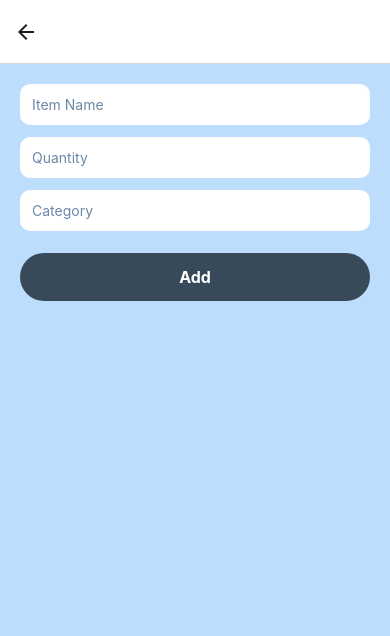
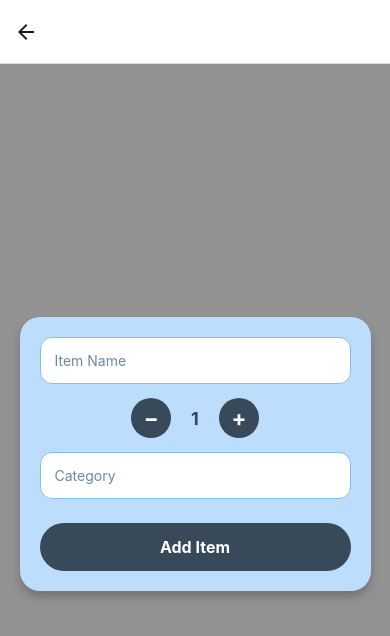
Before and after one commit to Curious-Cathy/MiniInventoryManager, a React Native app: screen /AddItem in a window 390 px wide. Shown: the top 636 px of the page. Built offline with nearby package versions, Linux system fonts and the light colour scheme.

Commit message:
Enhance UI, floating modal, validation, search, sorting, and keyboard handling

```diff
--- a/components/ItemCard.js
+++ b/components/ItemCard.js
@@ -6,10 +6,12 @@ export default function ItemCard({ item, onEdit, onDelete }) {
       <View style={styles.info}>
         <Text style={styles.name}>{item.name}</Text>
 
-        <Text style={styles.text}>
-          <Text style={styles.label}>Stock: </Text>
-          {item.quantity}
-        </Text>
+        <View style={styles.badge}>
+  <Text style={styles.badgeText}>
+    Qty: {item.quantity}
+  </Text>
+</View>
+
 
         <Text style={styles.text}>
           <Text style={styles.label}>Category: </Text>
@@ -32,14 +34,20 @@ export default function ItemCard({ item, onEdit, onDelete }) {
 
 const styles = StyleSheet.create({
   card: {
-    backgroundColor: '#FFFFFF',
-    borderRadius: 14,
-    padding: 20,
-    marginBottom: 16,
-    minHeight: 130,
-    flexDirection: 'row',
-    justifyContent: 'space-between'
-  },
+  backgroundColor: '#FFFFFF',
+  borderRadius: 16,
+  padding: 20,
+  marginBottom: 18,
+  minHeight: 140,
+  flexDirection: 'row',
+  justifyContent: 'space-between',
+  shadowColor: '#000',
+  shadowOffset: { width: 0, height: 4 },
+  shadowOpacity: 0.1,
+  shadowRadius: 6,
+  elevation: 4
+},
+
   info: {
     flex: 1,
     justifyContent: 'space-between'
@@ -78,5 +86,20 @@ const styles = StyleSheet.create({
     color: '#fff',
     fontSize: 13,
     textAlign: 'center'
-  }
+  },
+  badge: {
+  backgroundColor: '#384959',
+  alignSelf: 'flex-start',
+  paddingHorizontal: 10,
+  paddingVertical: 4,
+  borderRadius: 12,
+  marginTop: 6,
+  marginBottom: 6
+},
+badgeText: {
+  color: '#FFFFFF',
+  fontSize: 12,
+  fontWeight: 'bold'
+},
+
 });
--- a/screens/AddItemScreen.js
+++ b/screens/AddItemScreen.js
@@ -6,7 +6,7 @@ import { Alert } from 'react-native';
 
 export default function AddItemScreen({ navigation, route }) {
   const [name, setName] = useState('');
-  const [quantity, setQuantity] = useState('');
+  const [quantity, setQuantity] = useState(1);
   const [category, setCategory] = useState('');
 
   const save = async () => {
@@ -26,6 +26,7 @@ export default function AddItemScreen({ navigation, route }) {
   category
 });
 
+
   await saveItems(items);
   route.params.loadItems();
   navigation.goBack();
@@ -33,30 +34,83 @@ export default function AddItemScreen({ navigation, route }) {
 
 
   return (
-    <View style={styles.container}>
-      <TextInput style={styles.input} placeholder="Item Name" placeholderTextColor="#6A89A7" onChangeText={setName} />
-      <TextInput style={styles.input} placeholder="Quantity" placeholderTextColor="#6A89A7" onChangeText={setQuantity} />
-      <TextInput style={styles.input} placeholder="Category" placeholderTextColor="#6A89A7" onChangeText={setCategory} />
+  <View style={styles.overlay}>
+    <View style={styles.card}>
 
-      <TouchableOpacity style={styles.button} onPress={save}>
-        <Text style={styles.buttonText}>Add</Text>
+      <TextInput
+        style={styles.input}
+        placeholder="Item Name"
+        placeholderTextColor="#6A89A7"
+        onChangeText={setName}
+      />
+
+      {/* Quantity + / - */}
+      <View style={styles.quantityContainer}>
+        <TouchableOpacity
+          style={styles.qtyButton}
+          onPress={() => setQuantity(q => Math.max(1, q - 1))}
+        >
+          <Text style={styles.qtyText}>−</Text>
+        </TouchableOpacity>
+
+        <Text style={styles.qtyValue}>{quantity}</Text>
+
+        <TouchableOpacity
+          style={styles.qtyButton}
+          onPress={() => setQuantity(q => q + 1)}
+        >
+          <Text style={styles.qtyText}>+</Text>
         </TouchableOpacity>
       </View>
+
+      <TextInput
+        style={styles.input}
+        placeholder="Category"
+        placeholderTextColor="#6A89A7"
+        onChangeText={setCategory}
+      />
+
+      <View style={styles.buttonWrapper}>
+        <TouchableOpacity style={styles.button} onPress={save}>
+          <Text style={styles.buttonText}>Add Item</Text>
+        </TouchableOpacity>
+      </View>
+
+    </View>
+  </View>
 );
+
 }
 
 const styles = StyleSheet.create({
-  container: {
+  overlay: {
   flex: 1,
+  backgroundColor: 'rgba(0,0,0,0.4)',
+  justifyContent: 'center',
+  alignItems: 'center'
+},
+card: {
   backgroundColor: '#BDDDFC',
-    padding: 20
+  width: '90%',
+  borderRadius: 20,
+  padding: 20,
+
+
+  shadowColor: '#000',
+  shadowOffset: { width: 0, height: 6 },
+  shadowOpacity: 0.2,
+  shadowRadius: 8,
+  elevation: 6
 },
+
   input: {
   backgroundColor: '#FFFFFF',
-  borderRadius: 10,
-  padding: 12,
-  marginBottom: 12,
-  color: '#384959'
+  borderRadius: 12,
+  padding: 14,
+  marginBottom: 14,
+  color: '#384959',
+  borderWidth: 1,
+  borderColor: '#88BDF2'
 },
 
 
@@ -71,5 +125,31 @@ const styles = StyleSheet.create({
     color: '#FFFFFF',
     fontSize: 16,
     fontWeight: 'bold'
-  }
+  },
+  quantityContainer: {
+  flexDirection: 'row',
+  alignItems: 'center',
+  justifyContent: 'center',
+  marginBottom: 14
+},
+qtyButton: {
+  backgroundColor: '#384959',
+  width: 40,
+  height: 40,
+  borderRadius: 20,
+  alignItems: 'center',
+  justifyContent: 'center'
+},
+qtyText: {
+  color: '#FFFFFF',
+  fontSize: 22,
+  fontWeight: 'bold'
+},
+qtyValue: {
+  fontSize: 18,
+  fontWeight: 'bold',
+  marginHorizontal: 20,
+  color: '#384959'
+},
+
 });
--- a/screens/EditItemScreen.js
+++ b/screens/EditItemScreen.js
@@ -33,34 +33,84 @@ export default function EditItemScreen({ route, navigation }) {
 
 
   return (
-    <View style={styles.container}>
-      <TextInput style={styles.input} value={name} placeholder="Item Name" placeholderTextColor="#6A89A7" onChangeText={setName} />
-      <TextInput style={styles.input} value={quantity} placeholder="Quantity" placeholderTextColor="#6A89A7" onChangeText={setQuantity} />
-      <TextInput style={styles.input} value={category} placeholder="Category" placeholderTextColor="#6A89A7" onChangeText={setCategory} />
+  <View style={styles.overlay}>
+    <View style={styles.card}>
 
-      <TouchableOpacity style={styles.button} onPress={update}>
-        <Text style={styles.buttonText}>Update</Text>
-      </TouchableOpacity>
+      <TextInput
+        style={styles.input}
+        value={name}
+        onChangeText={setName}
+      />
+
+      <View style={styles.quantityContainer}>
+              <TouchableOpacity
+                style={styles.qtyButton}
+                onPress={() => setQuantity(q => Math.max(1, q - 1))}
+              >
+                <Text style={styles.qtyText}>−</Text>
+              </TouchableOpacity>
+
+              <Text style={styles.qtyValue}>{quantity}</Text>
+
+              <TouchableOpacity
+                style={styles.qtyButton}
+                onPress={() => setQuantity(q => q + 1)}
+              >
+                <Text style={styles.qtyText}>+</Text>
+              </TouchableOpacity>
+            </View>
+      <TextInput
+        style={styles.input}
+        value={category}
+        onChangeText={setCategory}
+      />
+
+      <View style={styles.buttonWrapper}>
+        <TouchableOpacity style={styles.button} onPress={update}>
+          <Text style={styles.buttonText}>Update Item</Text>
+        </TouchableOpacity>
+      </View>
+
     </View>
-  );
+  </View>
+);
+
 }
 
 const styles = StyleSheet.create({
-  container: {
-    flex: 1,
-    backgroundColor: '#BDDDFC',
-    padding: 20
-  },
+  overlay: {
+  flex: 1,
+  backgroundColor: 'rgba(0,0,0,0.4)',
+  justifyContent: 'center',
+  alignItems: 'center'
+},
+card: {
+  backgroundColor: '#BDDDFC',
+  width: '90%',
+  borderRadius: 20,
+  padding: 20,
+
+
+  shadowColor: '#000',
+  shadowOffset: { width: 0, height: 6 },
+  shadowOpacity: 0.2,
+  shadowRadius: 8,
+  elevation: 6
+},
+
   input: {
   backgroundColor: '#FFFFFF',
-  borderRadius: 10,
-  padding: 12,
-  marginBottom: 12,
-  color: '#384959'
+  borderRadius: 12,
+  padding: 14,
+  marginBottom: 14,
+  color: '#384959',
+  borderWidth: 1,
+  borderColor: '#88BDF2'
 },
 
+
   button: {
-    backgroundColor: '#384959',
+    backgroundColor: '#384959',   // Primary
     paddingVertical: 14,
     borderRadius: 25,
     alignItems: 'center',
@@ -70,5 +120,31 @@ const styles = StyleSheet.create({
     color: '#FFFFFF',
     fontSize: 16,
     fontWeight: 'bold'
-  }
+  },
+  quantityContainer: {
+  flexDirection: 'row',
+  alignItems: 'center',
+  justifyContent: 'center',
+  marginBottom: 14
+},
+qtyButton: {
+  backgroundColor: '#384959',
+  width: 40,
+  height: 40,
+  borderRadius: 20,
+  alignItems: 'center',
+  justifyContent: 'center'
+},
+qtyText: {
+  color: '#FFFFFF',
+  fontSize: 22,
+  fontWeight: 'bold'
+},
+qtyValue: {
+  fontSize: 18,
+  fontWeight: 'bold',
+  marginHorizontal: 20,
+  color: '#384959'
+},
+
 });
--- a/screens/HomeScreen.js
+++ b/screens/HomeScreen.js
@@ -5,21 +5,82 @@ import {
   StyleSheet,
   Text,
   TouchableOpacity,
-  TextInput
+  TextInput,
+  Modal,
+  KeyboardAvoidingView,
+  Platform,
+  ScrollView
 } from 'react-native';
+
 import { useEffect, useState } from 'react';
 import ItemCard from '../components/ItemCard';
 import { getItems, saveItems } from '../services/storageService';
 
-export default function HomeScreen({ navigation }) {
+export default function HomeScreen() {
   const [items, setItems] = useState([]);
+
+  // Modal & form state
+  const [showModal, setShowModal] = useState(false);
+  const [isEdit, setIsEdit] = useState(false);
+  const [currentItem, setCurrentItem] = useState(null);
+
+  const [name, setName] = useState('');
+  const [quantity, setQuantity] = useState(1);
+  const [category, setCategory] = useState('');
+
+  // Search
+  const [searchText, setSearchText] = useState('');
 
   useEffect(() => {
     loadItems();
   }, []);
 
   const loadItems = async () => {
-    setItems(await getItems());
+    const data = await getItems();
+    setItems(data || []);
+  };
+
+  const openAddModal = () => {
+    setIsEdit(false);
+    setName('');
+    setQuantity(1);
+    setCategory('');
+    setShowModal(true);
+  };
+
+  const openEditModal = (item) => {
+    setIsEdit(true);
+    setCurrentItem(item);
+    setName(item.name);
+    setQuantity(item.quantity);
+    setCategory(item.category);
+    setShowModal(true);
+  };
+
+  const saveItem = async () => {
+    if (!name || !category) {
+      Alert.alert('Validation Error', 'All fields are required');
+      return;
+    }
+
+    let updatedItems = [];
+
+    if (isEdit) {
+      updatedItems = items.map(i =>
+        i.id === currentItem.id
+          ? { ...i, name, quantity, category }
+          : i
+      );
+    } else {
+      updatedItems = [
+        ...items,
+        { id: Date.now().toString(), name, quantity, category }
+      ];
+    }
+
+    setItems(updatedItems);
+    await saveItems(updatedItems);
+    setShowModal(false);
   };
 
   const deleteItem = (id) => {
@@ -36,16 +97,14 @@ export default function HomeScreen({ navigation }) {
     ]);
   };
 
-  const [searchText, setSearchText] = useState('');
-
   const filteredItems = items.filter(item =>
     item.name.toLowerCase().includes(searchText.toLowerCase())
   );
 
-
   return (
     <View style={styles.container}>
-      {/* Top Action Bar */}
+
+      {/* Search */}
       <TextInput
         style={styles.searchInput}
         placeholder="Search items..."
@@ -54,12 +113,13 @@ export default function HomeScreen({ navigation }) {
         onChangeText={setSearchText}
       />
 
+      {/* Header */}
       <View style={styles.topBar}>
         <Text style={styles.title}>Inventory</Text>
 
         <TouchableOpacity
           style={styles.addButton}
-          onPress={() => navigation.navigate('AddItem', { loadItems })}
+          onPress={openAddModal}
         >
           <Text style={styles.addButtonText}>+ Add Item</Text>
         </TouchableOpacity>
@@ -75,13 +135,93 @@ export default function HomeScreen({ navigation }) {
         renderItem={({ item }) => (
           <ItemCard
             item={item}
-            onEdit={() =>
-              navigation.navigate('EditItem', { item, loadItems })
-            }
+            onEdit={() => openEditModal(item)}
             onDelete={() => deleteItem(item.id)}
           />
         )}
       />
+
+      {/* FLOATING MODAL */}
+      <Modal visible={showModal} transparent animationType="fade">
+  {/* Tap outside to close */}
+  <TouchableOpacity
+    style={styles.overlay}
+    activeOpacity={1}
+    onPress={() => setShowModal(false)}
+  >
+    <KeyboardAvoidingView
+      behavior={Platform.OS === 'ios' ? 'padding' : 'height'}
+      style={{ width: '100%' }}
+    >
+      <ScrollView
+        contentContainerStyle={{ alignItems: 'center' }}
+        keyboardShouldPersistTaps="handled"
+      >
+        {/* Card */}
+        <TouchableOpacity
+          activeOpacity={1}
+          style={styles.card}
+        >
+          <Text style={styles.modalTitle}>
+            {isEdit ? 'Edit Item' : 'Add Item'}
+          </Text>
+
+          <TextInput
+            style={styles.input}
+            placeholder="Item Name"
+            placeholderTextColor="#6A89A7"
+            value={name}
+            onChangeText={setName}
+          />
+
+          {/* Quantity */}
+          <View style={styles.quantityContainer}>
+            <TouchableOpacity
+              style={styles.qtyButton}
+              onPress={() => setQuantity(q => Math.max(1, q - 1))}
+            >
+              <Text style={styles.qtyText}>−</Text>
+            </TouchableOpacity>
+
+            <Text style={styles.qtyValue}>{quantity}</Text>
+
+            <TouchableOpacity
+              style={styles.qtyButton}
+              onPress={() => setQuantity(q => q + 1)}
+            >
+              <Text style={styles.qtyText}>+</Text>
+            </TouchableOpacity>
+          </View>
+
+          <TextInput
+            style={styles.input}
+            placeholder="Category"
+            placeholderTextColor="#6A89A7"
+            value={category}
+            onChangeText={setCategory}
+          />
+
+          <View style={styles.modalButtons}>
+            <TouchableOpacity style={styles.saveBtn} onPress={saveItem}>
+              <Text style={styles.btnText}>
+                {isEdit ? 'Update' : 'Add'}
+              </Text>
+            </TouchableOpacity>
+
+            <TouchableOpacity
+              style={styles.cancelBtn}
+              onPress={() => setShowModal(false)}
+            >
+              <Text style={styles.btnText}>Cancel</Text>
+            </TouchableOpacity>
+          </View>
+
+        </TouchableOpacity>
+      </ScrollView>
+    </KeyboardAvoidingView>
+  </TouchableOpacity>
+</Modal>
+
     </View>
   );
 }
@@ -90,7 +230,8 @@ const styles = StyleSheet.create({
   container: {
     flex: 1,
     backgroundColor: '#BDDDFC',
-    padding: 15
+    paddingHorizontal: 18,
+    paddingTop: 20
   },
   topBar: {
     flexDirection: 'row',
@@ -100,7 +241,7 @@ const styles = StyleSheet.create({
   },
   title: {
     fontSize: 24,
-    fontWeight: 'bold',
+    fontWeight: '800',
     color: '#384959'
   },
   addButton: {
@@ -125,5 +266,79 @@ const styles = StyleSheet.create({
     marginBottom: 12,
     color: '#384959'
   },
-
+  overlay: {
+    flex: 1,
+    backgroundColor: 'rgba(0,0,0,0.5)',
+    justifyContent: 'center',
+    alignItems: 'center'
+  },
+  card: {
+    width: '90%',
+    backgroundColor: '#BDDDFC',
+    borderRadius: 20,
+    padding: 20,
+    elevation: 6
+  },
+  modalTitle: {
+    fontSize: 20,
+    fontWeight: 'bold',
+    color: '#384959',
+    marginBottom: 10,
+    textAlign: 'center'
+  },
+  input: {
+    backgroundColor: '#FFFFFF',
+    borderRadius: 12,
+    padding: 14,
+    marginBottom: 14,
+    color: '#384959',
+    borderWidth: 1,
+    borderColor: '#88BDF2'
+  },
+  quantityContainer: {
+    flexDirection: 'row',
+    alignItems: 'center',
+    justifyContent: 'center',
+    marginBottom: 14
+  },
+  qtyButton: {
+    backgroundColor: '#384959',
+    width: 40,
+    height: 40,
+    borderRadius: 20,
+    alignItems: 'center',
+    justifyContent: 'center'
+  },
+  qtyText: {
+    color: '#FFFFFF',
+    fontSize: 22,
+    fontWeight: 'bold'
+  },
+  qtyValue: {
+    fontSize: 18,
+    fontWeight: 'bold',
+    marginHorizontal: 20,
+    color: '#384959'
+  },
+  modalButtons: {
+    flexDirection: 'row',
+    justifyContent: 'space-between',
+    marginTop: 15
+  },
+  saveBtn: {
+    backgroundColor: '#384959',
+    paddingVertical: 12,
+    paddingHorizontal: 30,
+    borderRadius: 25
+  },
+  cancelBtn: {
+    backgroundColor: '#6A89A7',
+    paddingVertical: 12,
+    paddingHorizontal: 30,
+    borderRadius: 25
+  },
+  btnText: {
+    color: '#FFFFFF',
+    fontWeight: 'bold'
+  }
 });
```
Also changed, not shown: 1 other file (tests, documents, lock files or other folders). Lines whose indentation alone changed are shown as unchanged.
